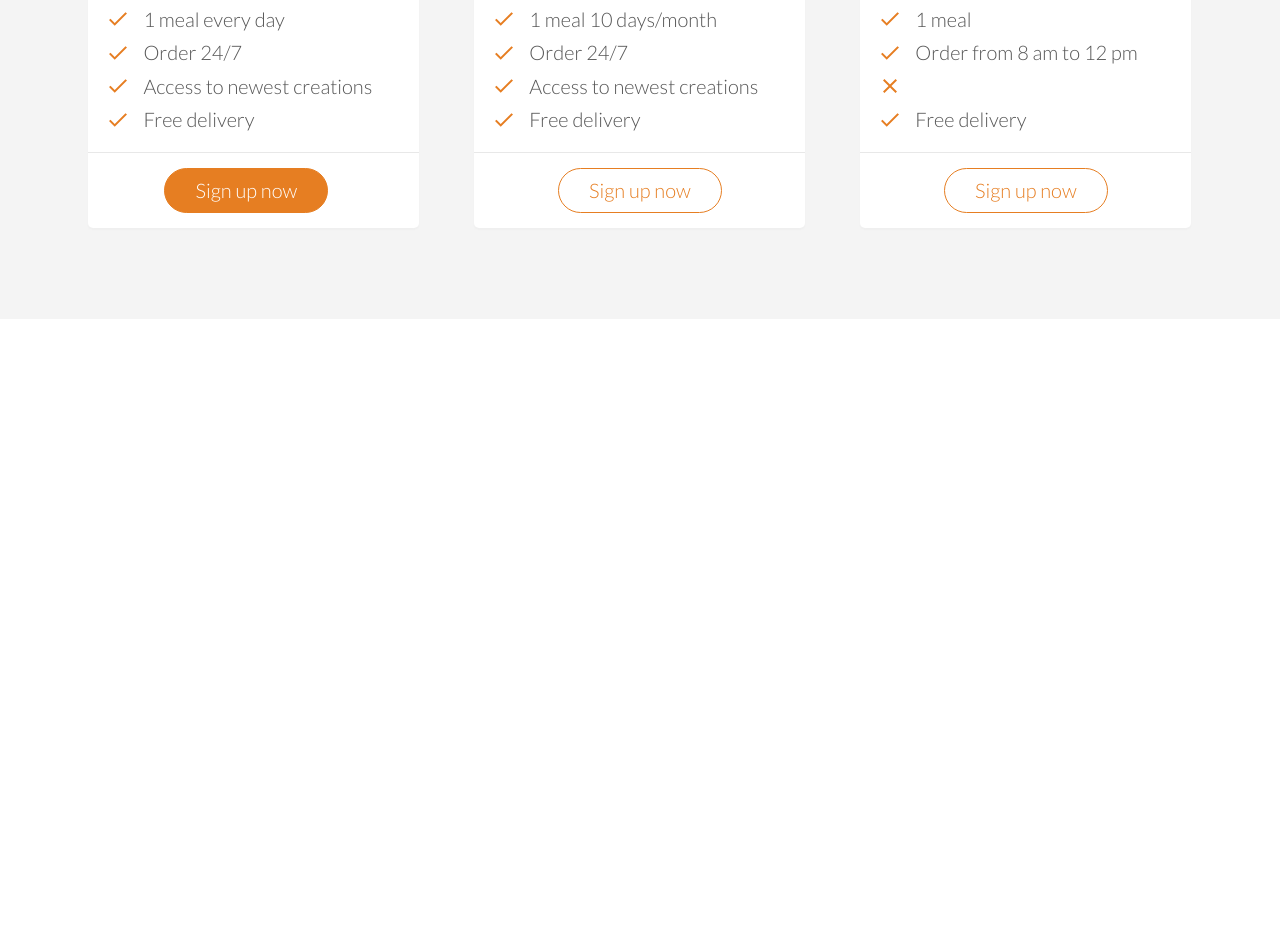
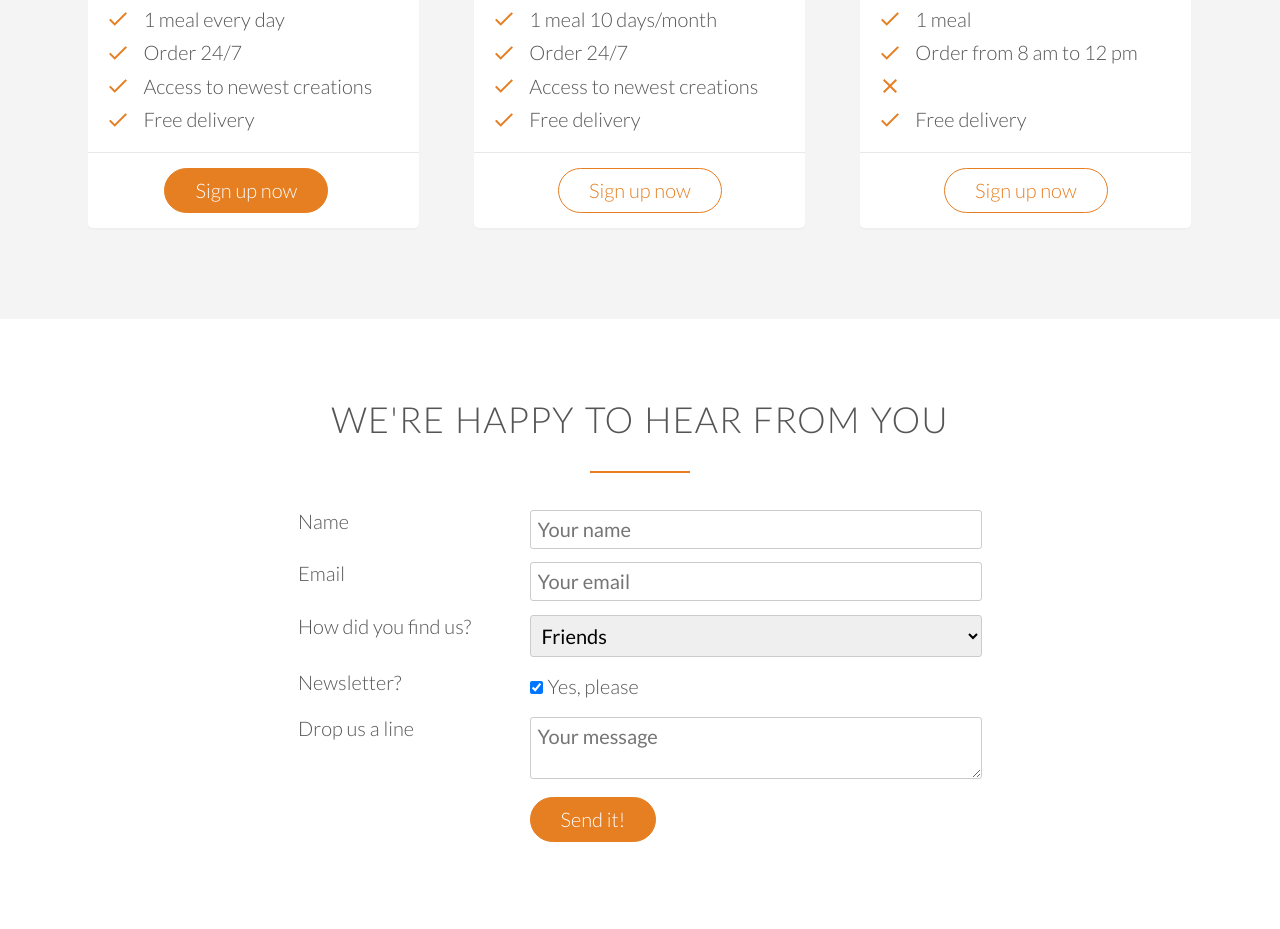
Before and after one commit to RubenSantana/course-omnifood, a website: page app/index.html in a window 1280 px wide. Shown: the part 4279-5208 px from the top of the page. Before the commit the page ends 4598 px from the top, so only its background shows below. Drawn offline with nearby package versions, Linux system fonts and the light colour scheme.

Commit message:
Completed form section

```diff
--- /dev/null
+++ b/app/assets/styles/modules/_form-section.css
@@ -0,0 +1,62 @@
+.form-section {
+    h2 {
+        font-weight: 300;
+        font-size: 180%;
+        text-transform: uppercase;
+        letter-spacing: 1px;
+        word-spacing: 2px;
+        text-align: center;
+        margin-bottom: 30px;
+
+        &:after {
+            display: block;
+            height: 2px;
+            background-color: $mainOrange;
+            content: "";
+            width: 100px;
+            margin: 0 auto;
+            margin-top: 30px;
+        }
+    }
+}
+
+.contact-form {
+    width: 60%;
+    margin: 0 auto;
+
+    input[type=text], input[type=email], select, textarea {
+        width: 100%;
+        padding: 7px;
+        border-radius: 3px;
+        border: 1px solid #ccc;
+    }
+
+    text-area {
+        height: 100px;
+    }
+}
+
+input[type=submit] {
+    display: inline-block;
+    padding: 10px 30px;
+    font-weight: 300;
+    text-decoration: none;
+    border: 1px solid $mainOrange;
+    border-radius: 200px;
+    color: #fff;
+    transition: background-color .2s, border .2s, color .2s;
+    margin-right: 15px;
+    background-color: $mainOrange;
+
+    &:hover, &:active {
+        background-color: $darkOrange;
+    }
+}
+
+input[type=checkbox] {
+    margin: 10px 5px 10px 0;
+}
+
+*:focus {
+    outline: none;
+}
--- a/app/assets/styles/styles.css
+++ b/app/assets/styles/styles.css
@@ -16,3 +16,4 @@
 @import "modules/_cities-section.css";
 @import "modules/_testimonials-section.css";
 @import "modules/_plans-section.css";
+@import "modules/_form-section.css";
--- a/app/index.html
+++ b/app/index.html
@@ -434,37 +434,102 @@
       </div>
     </section>
 
+    <section class="form-section">
+      <div class="row">
+        <h2>We're happy to hear from you</h2>
+      </div>
+
+      <div class="row">
+        <form method="post" action="#" class="contact-form">
+          <div class="row">
+            <div class="col span-1-of-3">
+              <label for="name">Name</label>
+            </div>
+            <div class="col span-2-of-3">
+              <input
+                type="text"
+                name="name"
+                id="name"
+                placeholder="Your name"
+                required
+              />
+            </div>
+          </div>
+
+          <div class="row">
+            <div class="col span-1-of-3">
+              <label for="email">Email</label>
+            </div>
+            <div class="col span-2-of-3">
+              <input
+                type="email"
+                name="email"
+                id="email"
+                placeholder="Your email"
+                required
+              />
+            </div>
+          </div>
+
+          <div class="row">
+            <div class="col span-1-of-3">
+              <label for="find-us">How did you find us?</label>
+            </div>
+            <div class="col span-2-of-3">
+              <select name="find-us" id="find-us">
+                <option value="friends" selected>Friends</option>
+                <option value="search">Search engine</option>
+                <option value="ad">Advertisement</option>
+                <option value="other">Other</option>
+              </select>
+            </div>
+          </div>
+
+          <div class="row">
+            <div class="col span-1-of-3">
+              <label>Newsletter?</label>
+            </div>
+            <div class="col span-2-of-3">
+              <input type="checkbox" name="news" id="news" checked />Yes, please
+            </div>
+          </div>
+
+          <div class="row">
+            <div class="col span-1-of-3">
+              <label>Drop us a line</label>
+            </div>
+            <div class="col span-2-of-3">
+              <textarea name="message" placeholder="Your message"></textarea>
+            </div>
+          </div>
+
+          <div class="row">
+            <div class="col span-1-of-3">
+              <label>&nbsp;</label>
+            </div>
+            <div class="col span-2-of-3">
+              <input type="submit" value="Send it!" />
+            </div>
+          </div>
+        </form>
+      </div>
+    </section>
+
     <script src="https://unpkg.com/ionicons@4.5.9-1/dist/ionicons.js"></script>
   </body>
 </html>
 
 <!--
-Section 6: Sign up and pricing plans
-Title: Start eating healthy today
+Section 8: Footer
+Title: None
 
-Plan 1: Premium
-399$ per month
-That’s only 13.30$ per meal
-1 meal every day
-Order 24/7
-Access to newest creations
-Free delivery
+Navigation:
+1. About us
+2. Blog
+3. Press
+4. iOS App
+5. Android App
 
-
-Plan 2: Pro
-149$ per month
-That’s only 14.90$ per meal
-1 meal 10 days/month
-Order 24/7
-Access to newest creations
-Free delivery
-
-
-Plan 3: Starter
-19$ per meal
-1 meal
-Order from 8 am to 12 pm
-Free delivery
-
+Also include links to facebook, twitter, google+ and Instagram accounts.
 
 -->
--- a/app/temp/styles/styles.css
+++ b/app/temp/styles/styles.css
@@ -1549,3 +1549,69 @@ header {
 .plan-price-meal {
   font-size: 80%;
 }
+
+.form-section h2 {
+  font-weight: 300;
+  font-size: 180%;
+  text-transform: uppercase;
+  letter-spacing: 1px;
+  word-spacing: 2px;
+  text-align: center;
+  margin-bottom: 30px;
+}
+
+.form-section h2:after {
+  display: block;
+  height: 2px;
+  background-color: #e67e22;
+  content: "";
+  width: 100px;
+  margin: 0 auto;
+  margin-top: 30px;
+}
+
+.contact-form {
+  width: 60%;
+  margin: 0 auto;
+}
+
+.contact-form input[type="text"],
+.contact-form input[type="email"],
+.contact-form select,
+.contact-form textarea {
+  width: 100%;
+  padding: 7px;
+  border-radius: 3px;
+  border: 1px solid #ccc;
+}
+
+.contact-form text-area {
+  height: 100px;
+}
+
+input[type="submit"] {
+  display: inline-block;
+  padding: 10px 30px;
+  font-weight: 300;
+  text-decoration: none;
+  border: 1px solid #e67e22;
+  border-radius: 200px;
+  color: #fff;
+  -webkit-transition: background-color 0.2s, border 0.2s, color 0.2s;
+  transition: background-color 0.2s, border 0.2s, color 0.2s;
+  margin-right: 15px;
+  background-color: #e67e22;
+}
+
+input[type="submit"]:hover,
+input[type="submit"]:active {
+  background-color: #cf6d17;
+}
+
+input[type="checkbox"] {
+  margin: 10px 5px 10px 0;
+}
+
+*:focus {
+  outline: none;
+}
```
